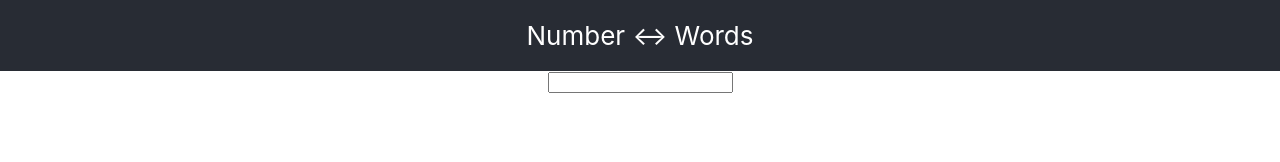
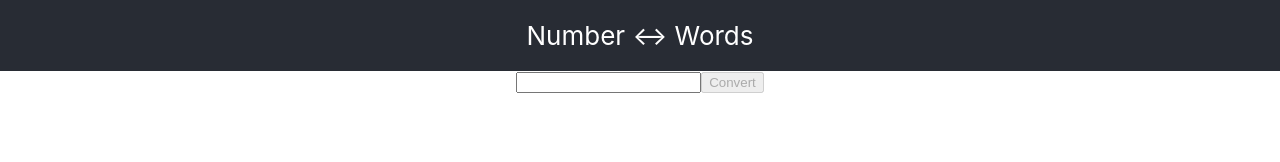
Before and after one commit to naveen5765/numbersinwords, a React (Create React App) app: page / in a window 1280 px wide. Shown: the top 162 px of the page. Built offline with nearby package versions, Linux system fonts and the light colour scheme.

Commit message:
test: show a button to convert the numbers to words and disable it when the input is empty

```diff
--- a/package.json
+++ b/package.json
@@ -3,6 +3,7 @@
   "version": "0.1.0",
   "private": true,
   "dependencies": {
+    "lodash": "^4.17.11",
     "react": "^16.8.4",
     "react-dom": "^16.8.4",
     "react-scripts": "2.1.8"
--- a/src/App.js
+++ b/src/App.js
@@ -1,4 +1,5 @@
 import React, { Component } from 'react';
+import _ from 'lodash';
 import './App.css';
 
 class App extends Component {
@@ -13,6 +14,10 @@ class App extends Component {
     }
   }
 
+  isNumberAvailable = () =>{
+    return !_.isEmpty(this.state.value) ? false : true;
+  }
+
   render() {
     return (
       <div className="App">
@@ -21,6 +26,7 @@ class App extends Component {
         </header>
         <div>
           <input className="input_numbers" value={this.state.value} onChange={this.changeValue} />
+          <button className="btn_convert" disabled={this.isNumberAvailable()}>Convert</button>
         </div>
       </div>
     );
```
Also changed, not shown: 1 other file (tests, documents, lock files or other folders).
